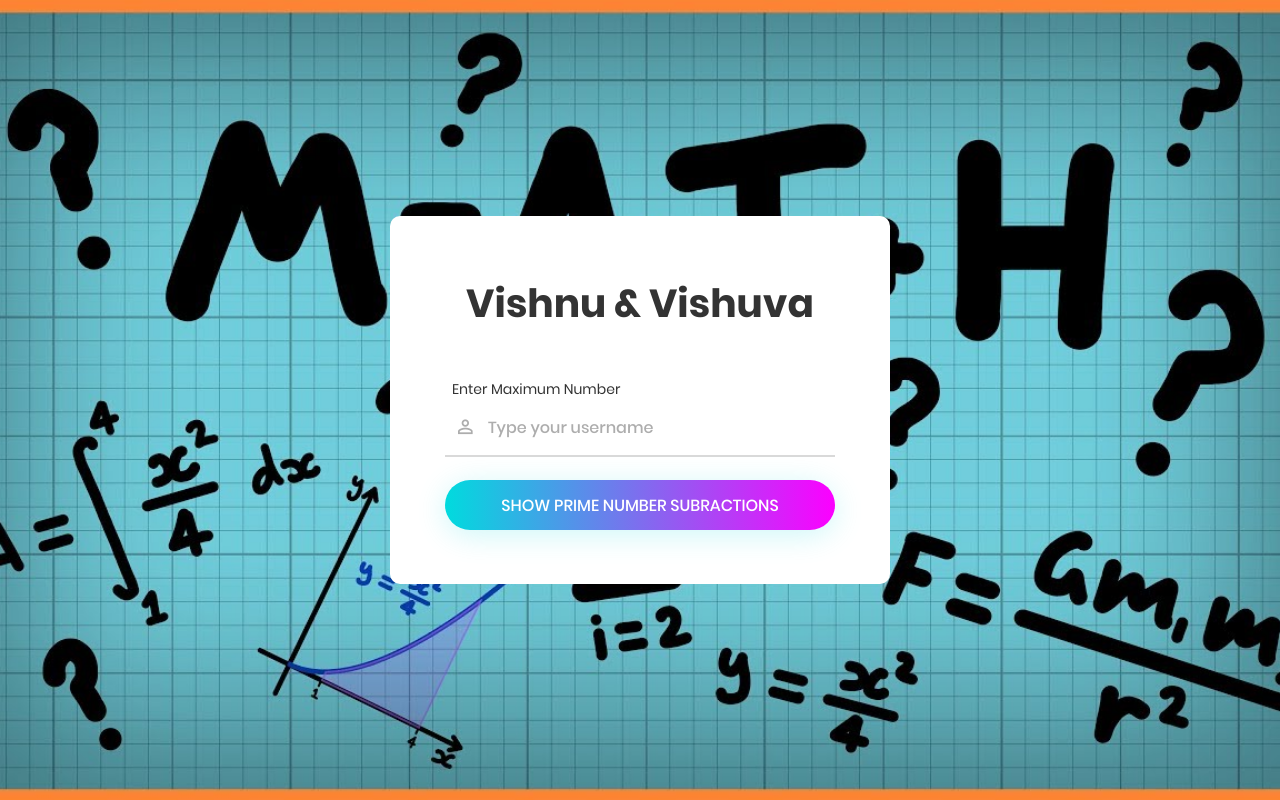
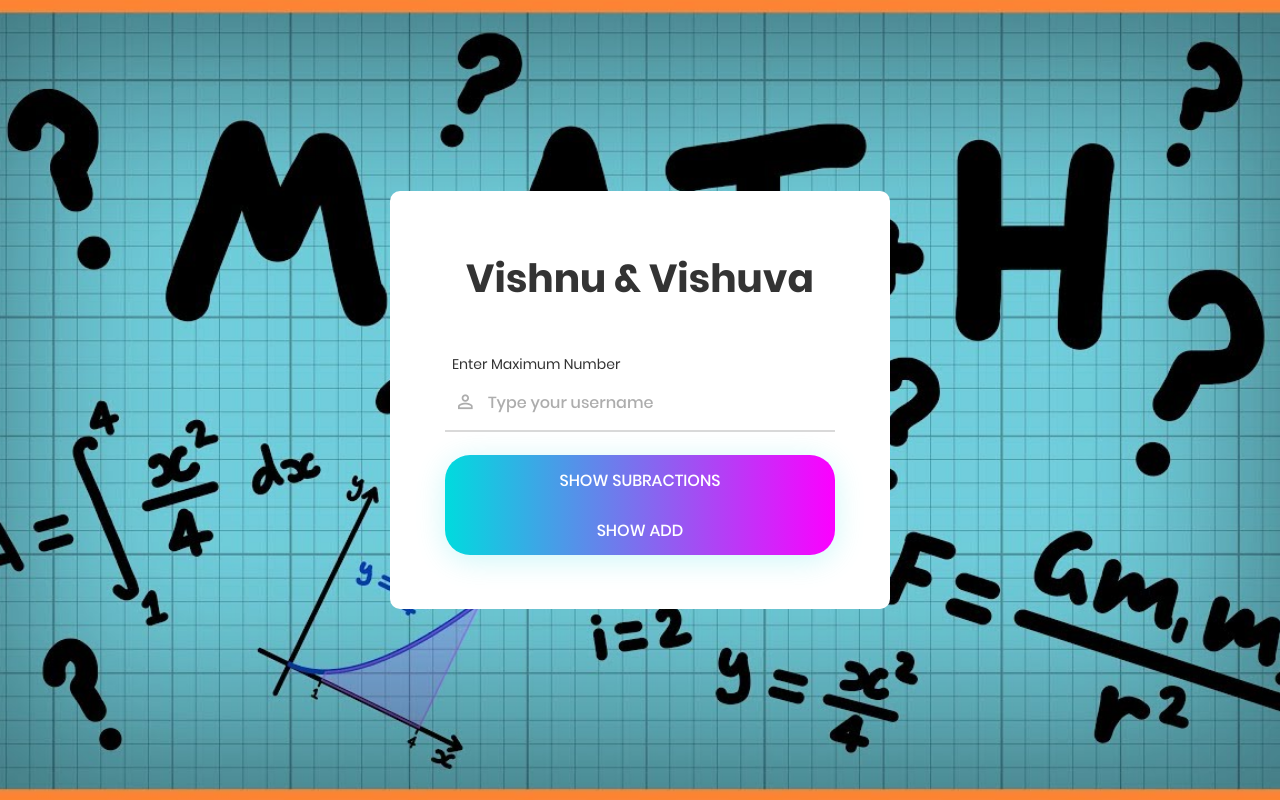
Before and after one commit to arunlazer-coder/subraction, a React (Create React App) app: page / in a window 1280 px wide. Built offline with nearby package versions, Linux system fonts and the light colour scheme.

Commit message:
addition added

```diff
--- a/public/css/main.css
+++ b/public/css/main.css
@@ -728,4 +728,8 @@ td.text-right {
   .modal-dialog-centered{
     margin-top:80%;
    }
+
+   .mb-20{
+     margin: 20px;
+   }
 }
--- a/src/App.js
+++ b/src/App.js
@@ -1,5 +1,5 @@
 import React, { Component } from 'react'
-// import Login from './components/Login';
+import Login from './components/Login';
 import Subraction from './components/Subraction';
 
 export default class App extends Component {
@@ -7,7 +7,7 @@ export default class App extends Component {
     return (
       <div className="limiter">
           <div className="container-login100" style={{backgroundImage: 'url("images/bg-01.jpg")'}}>
-            {/* <Login /> */}
+             {/* <Login />  */}
             <Subraction />
           </div>
        </div>
--- a/src/components/Subraction.js
+++ b/src/components/Subraction.js
@@ -6,83 +6,52 @@ export default class Subraction extends Component {
         this.state = {
           max:0,
           showAnswers:false,
+          showList:false,
           answers:[],
         }
       }
+      random(mn, mx) {
+          return Math.random() * (mx - mn) + mn;
+      }
 
-    getPrimes() {
-        var sieve = [], i, j, primes = [];
-        for (i = 2; i <= this.state.max; ++i) {
-            if (!sieve[i]) {
-                primes.push(i);
-                for (j = i << 1; j <= this.state.max; j += i) {
-                    sieve[j] = true;
-                }
-            }
-        }
-        const ran_no = Math.floor(this.random(0, primes.length));
+      getEquation(symbol) {
+        var a  = Math.floor(this.random(0, this.state.max));
+        var b  = Math.floor(this.random(0, this.state.max));
+        const a1 = Math.max(a, b);
+        const b1 = Math.min(a, b);
+        const c = symbol == '-' ? a1-b1 : a1+b1;
 
-        return primes[ran_no];
-       }
-
-        random(mn, mx) {
-            return Math.random() * (mx - mn) + mn;
-        }
-
-      getEquation() {
-        const a  = Math.floor(this.random(0, this.state.max));
-        const b  = Math.floor(this.random(0, this.state.max));
-        const c = b > a ? b - a : a - b;
         const answer = {
-                "a"  : a > b ? a : b,
-                "b"  : a < b ? a : b,
-                "c"  : c
+                "c"  : c,
+                "d"  : a1+symbol+b1,
         };
         return  answer;
       }
 
-       show(e) {
-        e.preventDefault();
-        this.setState({max:e.target.username.value ? e.target.username.value : 100}, () => {
-          let answers = []
-          for (let i = 0; i < 10; i++) {
-            answers.push(this.getEquation())
-          };
-            this.setState({answers}, () => {console.log(this.state.answers);})
-        })
+      maxValue(value){
+        this.setState({"max":value})
+      }
 
+      show(symbol) {
+        let answers = []
+        for (let i = 0; i < 10; i++) {
+          answers.push(this.getEquation(symbol))
+        };
+          this.setState({answers,showList:true})
        }
 
     render() {
-        const { max, showAnswers, answers } = this.state
+        const { max, showAnswers, showList, answers } = this.state
         return (
             <div className="wrap-login100 p-l-55 p-r-55 p-t-65 p-b-54">
-            {max === 0 ?
-              <form className="login100-form validate-form" onSubmit={(e) => this.show(e)}>
-                <span className="login100-form-title p-b-49">
-                  Vishnu & Vishuva
-                </span>
-                <div className="wrap-input100 validate-input m-b-23" >
-                  <span className="label-input100">Enter Maximum Number</span>
-                  <input className="input100" type="text" name="username" placeholder="Type your username" />
-                  <span className="focus-input100" data-symbol="" />
-                </div>
-
-                <div className="container-login100-form-btn">
-                  <div className="wrap-login100-form-btn">
-                    <div className="login100-form-bgbtn" />
-                    <button className="login100-form-btn">
-                      Show Prime Number Subractions
-                    </button>
-                  </div>
-                </div>
-              </form>
+            {!showList ?
+              <Form maxValue={(value) => this.maxValue(value)} max={max} show={(e) => this.show(e)}/>
               :
               <>
               <div className="container-login100-form-btn mb-100">
                   <div className="wrap-back100-form-btn">
                     <div className="back100-form-bgbtn" />
-                    <button className="login100-form-btn" onClick={() => this.setState({showAnswers:false, max:0})} >
+                    <button className="login100-form-btn" onClick={() => this.setState({showAnswers:false,showList:false, max:0})} >
                           Go Back
                     </button>
                   </div>
@@ -99,7 +68,7 @@ export default class Subraction extends Component {
                 <tbody className="table-hover">
                   {answers.length > 0 && answers.map((item, index) =>(
                      <tr key={index}>
-                      <td key={index+1} className="text-left bg-grey">{item.a} - {item.b}</td>
+                      <td key={index+1} className="text-left bg-grey">{item.d}</td>
                       <td key={index+2} className="text-left bg-green" >{showAnswers ? item.c : "-"}</td>
                     </tr>
                   )
@@ -116,7 +85,6 @@ export default class Subraction extends Component {
                     </button>
                   </div>
                 </div>
-
             </>
 
             }
@@ -125,3 +93,54 @@ export default class Subraction extends Component {
         )
     }
 }
+
+
+class Form extends Component {
+  constructor(props){
+    super(props)
+  }
+  render() {
+    return (
+      <form className="login100-form validate-form" >
+                <span className="login100-form-title p-b-49">
+                  Vishnu & Vishuva
+                </span>
+                <div className="wrap-input100 validate-input m-b-23" >
+                  <span className="label-input100">Enter Maximum Number</span>
+                  <input className="input100" type="text" name="max" placeholder="Type your username"  onChange={(e)=>this.props.maxValue(e.target.value)} />
+                  <span className="focus-input100" data-symbol="" />
+                </div>
+
+                <div className="container-login100-form-btn">
+                  <div className="wrap-login100-form-btn">
+                    <div className="login100-form-bgbtn" />
+                    <button className="login100-form-btn mb-20" onClick={() => this.props.show('-')}>
+                      Show Subractions
+                    </button>
+                    <button className="login100-form-btn" onClick={() => this.props.show('+')}>
+                      Show Add
+                    </button>
+                  </div>
+                </div>
+              </form>
+    )
+  }
+}
+
+
+
+
+ // getPrimes() {
+    //     var sieve = [], i, j, primes = [];
+    //     for (i = 2; i <= this.state.max; ++i) {
+    //         if (!sieve[i]) {
+    //             primes.push(i);
+    //             for (j = i << 1; j <= this.state.max; j += i) {
+    //                 sieve[j] = true;
+    //             }
+    //         }
+    //     }
+    //     const ran_no = Math.floor(this.random(0, primes.length));
+
+    //     return primes[ran_no];
+    //    }
```
